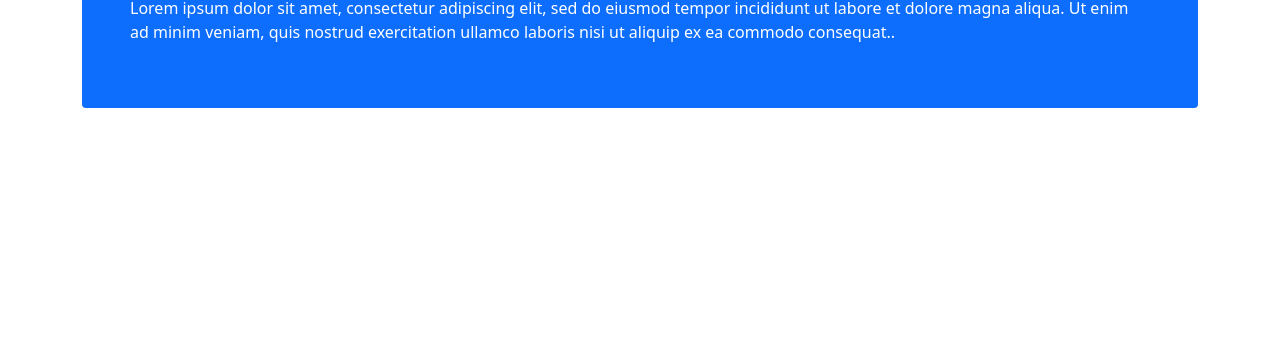
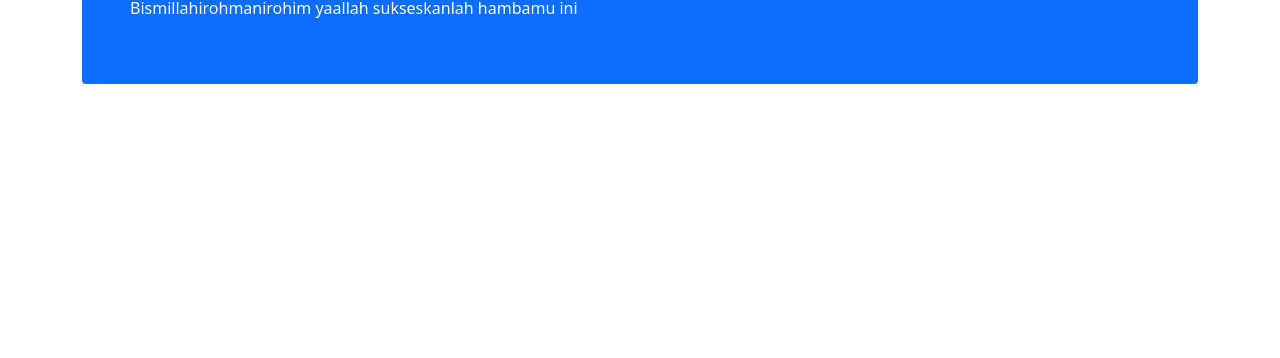
Before and after one commit to Dewan22blue-hawk/testing, a plain HTML site: page index.html in a window 1280 px wide. Shown: the part 442-800 px from the top of the page. Drawn offline with Linux system fonts and the light colour scheme.

Commit message:
pertama yaallah

```diff
--- a/index.html
+++ b/index.html
@@ -43,7 +43,7 @@
   <h2>Example of Jumbotron</h2>
   <div class="mt-lg-5 p-5 bg-primary text-white rounded">
     <h1 class="text-danger">Jumbotron Example</h1>
-    <p>Lorem ipsum dolor sit amet, consectetur adipiscing elit, sed do eiusmod tempor incididunt ut labore et dolore magna aliqua. Ut enim ad minim veniam, quis nostrud exercitation ullamco laboris nisi ut aliquip ex ea commodo consequat..</p>
+    <p>Bismillahirohmanirohim yaallah sukseskanlah hambamu ini<p>
   </div>
 </div>
 
```
Also changed, not shown: 1 other file.
